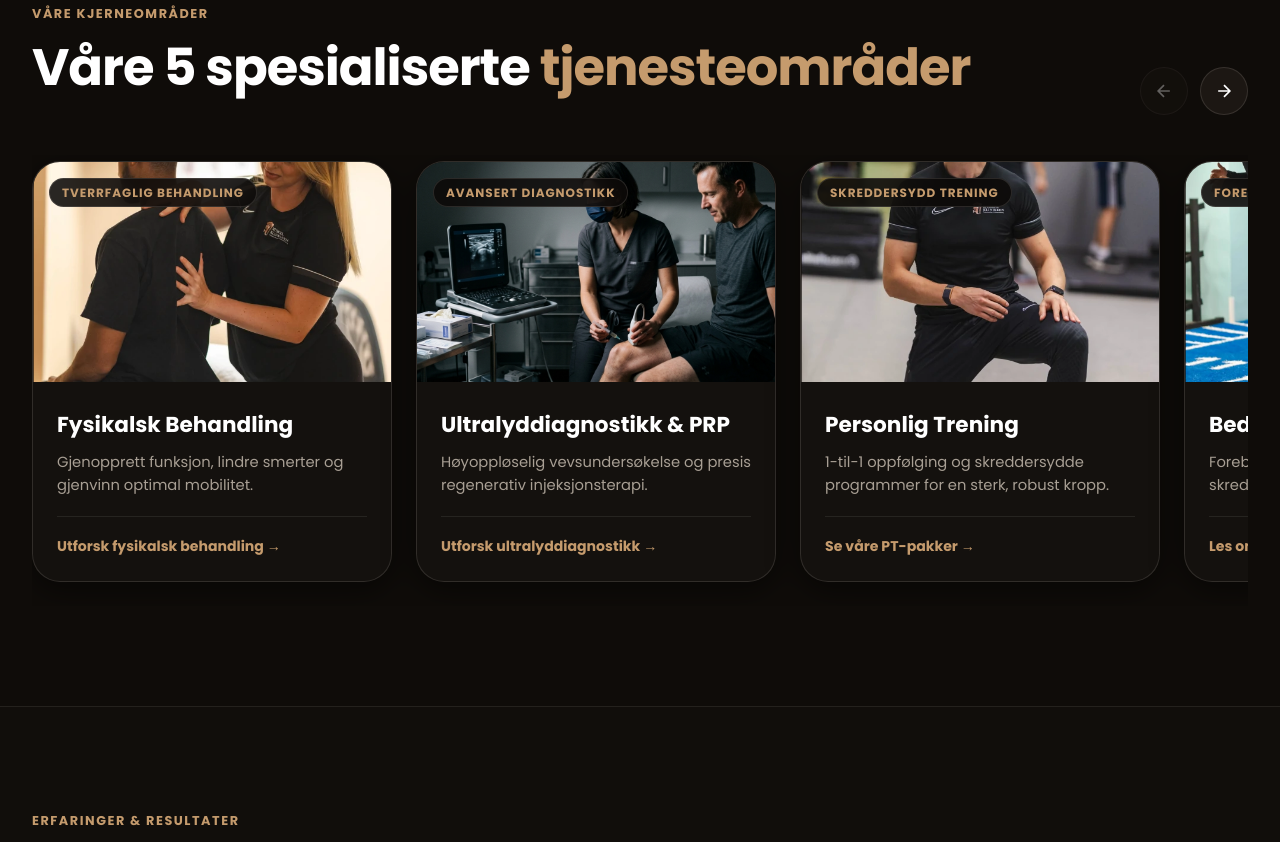
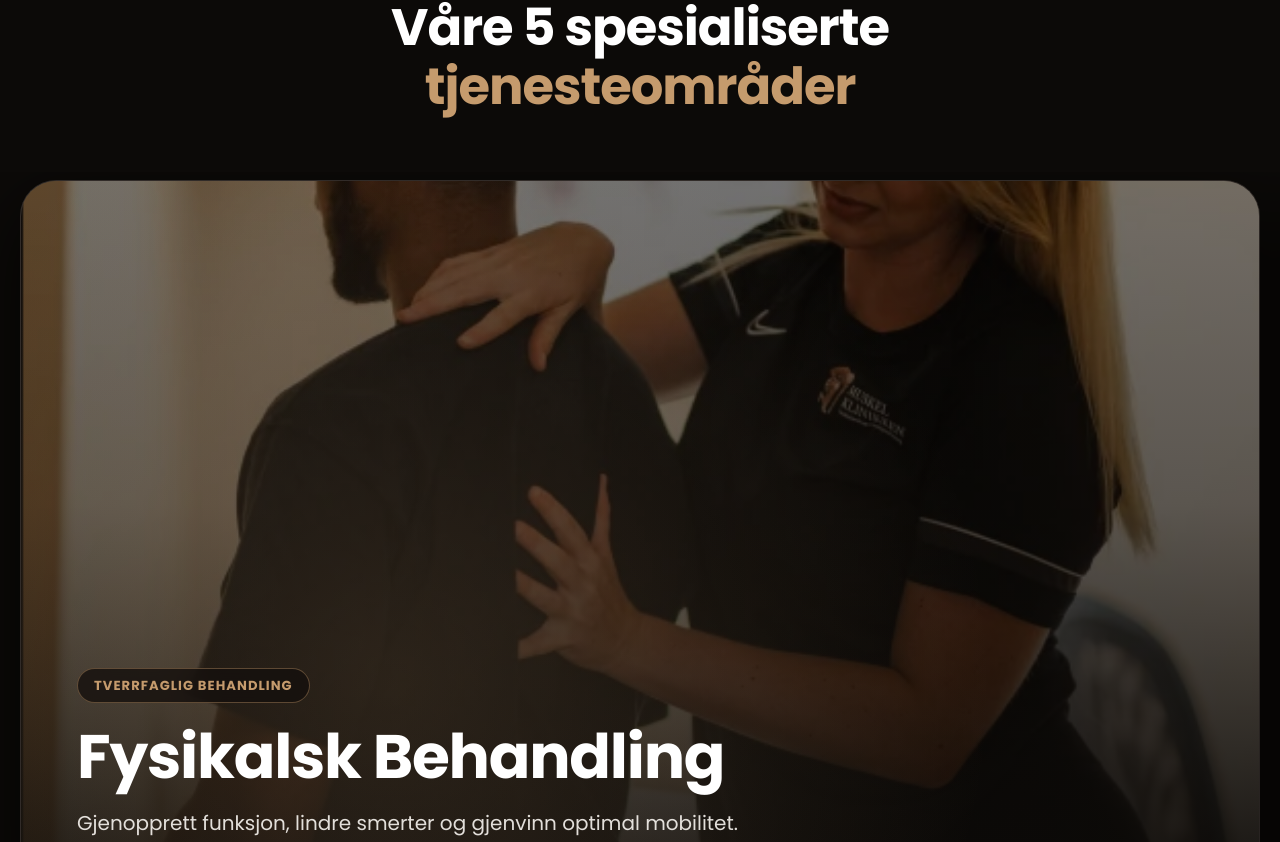
Before and after one commit to bees-arc/muskelklinikken, a Next.js app: page / in a window 1280 px wide. Shown: the part 1798-2640 px from the top of the page. Built offline with nearby package versions, Linux system fonts and the light colour scheme.

Commit message:
feat: initialize core design system with coffee-inspired aesthetic and base components

```diff
--- a/src/app/globals.css
+++ b/src/app/globals.css
@@ -1277,132 +1277,154 @@ button {
    ========================================================== */
 .pillars-showcase-section {
   padding-block: 100px;
-  background: #0f0c09;
-}
-
-.pillars-head-flex {
-  display: flex;
-  align-items: flex-end;
-  justify-content: space-between;
-  margin-bottom: 40px;
-}
-
-.pillars-carousel-track {
-  display: flex;
-  gap: 24px;
+  background: #0c0a08;
+  padding-block: 60px 80px;
+  overflow: hidden;
+}
+
+.pillars-fullscreen-track {
+  display: flex;
+  gap: 28px;
   overflow-x: auto;
   scroll-snap-type: x mandatory;
   scrollbar-width: none;
   -ms-overflow-style: none;
+  padding-inline: max(20px, calc((100vw - 1400px) / 2 + 20px));
   padding-bottom: 24px;
-  padding-top: 6px;
-}
-.pillars-carousel-track::-webkit-scrollbar {
+  padding-top: 8px;
+}
+.pillars-fullscreen-track::-webkit-scrollbar {
   display: none;
 }
 
-.pillar-carousel-card {
-  flex: 0 0 360px;
-  scroll-snap-align: start;
-  background: var(--bg-surface);
+.service-hero-card {
+  flex: 0 0 min(1360px, calc(100vw - 40px));
+  scroll-snap-align: center;
+  position: relative;
+  min-height: 720px;
+  border-radius: 36px;
+  overflow: hidden;
+  background: #140f0c;
   border: 1px solid var(--border-card);
-  border-radius: 28px;
-  overflow: hidden;
-  box-shadow: var(--shadow-md);
-  transition: all 0.3s var(--ease-smooth);
-  display: flex;
-  flex-direction: column;
+  box-shadow: 0 25px 80px rgba(0, 0, 0, 0.75), inset 0 1px 0 rgba(255, 245, 235, 0.15);
+  display: flex;
+  align-items: flex-end;
   text-decoration: none;
-}
-.pillar-carousel-card:hover {
+  transition: transform 0.4s var(--ease-smooth), border-color 0.3s ease, box-shadow 0.3s ease;
+}
+.service-hero-card:hover {
   border-color: var(--border-coffee);
-  transform: translateY(-6px);
-  box-shadow: var(--shadow-lg), var(--shadow-coffee);
-}
-
-.pillar-card-image-wrap {
-  position: relative;
-  height: 220px;
-  overflow: hidden;
-  background: #17120e;
-}
-
-.pillar-card-image {
+  transform: translateY(-4px);
+  box-shadow: 0 30px 90px rgba(0, 0, 0, 0.85), var(--shadow-coffee);
+}
+
+.service-hero-media-wrap {
+  position: absolute;
+  inset: 0;
+  width: 100%;
+  height: 100%;
+  z-index: 1;
+}
+
+.service-hero-bg-img {
   width: 100%;
   height: 100%;
   object-fit: cover;
-  transition: transform 0.6s var(--ease-smooth);
-}
-.pillar-carousel-card:hover .pillar-card-image {
-  transform: scale(1.06);
-}
-
-.pillar-card-tag-pill {
+  filter: brightness(0.65) contrast(1.1);
+  transition: transform 0.8s var(--ease-smooth), filter 0.5s ease;
+}
+.service-hero-card:hover .service-hero-bg-img {
+  transform: scale(1.04);
+  filter: brightness(0.75) contrast(1.1);
+}
+
+.service-hero-dark-overlay {
   position: absolute;
-  top: 16px;
-  left: 16px;
-  background: rgba(12, 10, 8, 0.88);
-  border: 1px solid var(--border-card);
-  backdrop-filter: blur(12px);
-  color: var(--accent-coffee);
-  font-family: var(--font-heading);
-  font-size: 0.75rem;
+  inset: 0;
+  background: linear-gradient(
+    180deg,
+    rgba(12, 10, 8, 0.35) 0%,
+    rgba(12, 10, 8, 0.5) 45%,
+    rgba(12, 10, 8, 0.95) 100%
+  );
+  z-index: 2;
+}
+
+.service-hero-ambient-glow {
+  position: absolute;
+  inset: 0;
+  background: radial-gradient(
+    circle at 30% 70%,
+    rgba(197, 155, 109, 0.18) 0%,
+    transparent 60%
+  );
+  z-index: 3;
+}
+
+.service-hero-inner-content {
+  position: relative;
+  z-index: 10;
+  padding: 60px 56px;
+  max-width: 880px;
+  width: 100%;
+}
+
+.service-hero-tag-badge {
+  display: inline-flex;
+  align-items: center;
+  background: rgba(20, 16, 13, 0.8);
+  border: 1px solid rgba(197, 155, 109, 0.4);
+  backdrop-filter: blur(14px);
+  padding: 6px 16px;
+  border-radius: 9999px;
+  margin-bottom: 20px;
+  color: var(--accent-coffee);
+  font-family: var(--font-heading);
+  font-size: 0.82rem;
   font-weight: 700;
   text-transform: uppercase;
   letter-spacing: 0.08em;
-  padding: 4px 12px;
-  border-radius: 999px;
-}
-
-.pillar-card-body {
-  padding: 26px 24px 22px;
-  display: flex;
-  flex-direction: column;
-  flex-grow: 1;
-}
-
-.pillar-card-heading {
-  font-family: var(--font-heading);
-  font-size: 1.35rem;
-  font-weight: 700;
-  color: #ffffff;
-  margin-bottom: 8px;
+}
+
+.service-hero-title {
+  font-family: var(--font-heading);
+  font-size: clamp(2.4rem, 4.8vw, 4rem);
+  font-weight: 700;
+  line-height: 1.1;
+  letter-spacing: -0.02em;
+  color: #ffffff;
+  margin-bottom: 16px;
   transition: color 0.2s ease;
 }
-.pillar-carousel-card:hover .pillar-card-heading {
-  color: var(--accent-coffee);
-}
-
-.pillar-card-tagline {
-  font-size: 0.92rem;
-  color: var(--text-2);
-  line-height: 1.55;
-  margin-bottom: 20px;
-  flex-grow: 1;
-}
-
-.pillar-card-footer {
-  margin-top: auto;
-  padding-top: 16px;
-  border-top: 1px solid var(--border-subtle);
-}
-
-.pillar-link-btn {
-  font-family: var(--font-heading);
-  font-size: 0.88rem;
-  font-weight: 700;
-  color: var(--accent-coffee);
-  transition: transform 0.2s ease;
-  display: inline-flex;
-  align-items: center;
-}
-.pillar-carousel-card:hover .pillar-link-btn {
-  transform: translateX(4px);
-}
-
-@media (max-width: 768px) {
-  .pillar-carousel-card {
-    flex: 0 0 300px;
+.service-hero-card:hover .service-hero-title {
+  color: var(--accent-coffee);
+}
+
+.service-hero-tagline {
+  font-size: clamp(1.05rem, 1.8vw, 1.25rem);
+  color: rgba(247, 244, 239, 0.9);
+  line-height: 1.6;
+  max-width: 680px;
+  margin-bottom: 0;
+}
+
+@media (max-width: 900px) {
+  .service-hero-card {
+    min-height: 560px;
+    border-radius: 28px;
+  }
+  .service-hero-inner-content {
+    padding: 36px 24px;
+  }
+}
+
+@media (max-width: 600px) {
+  .service-hero-card {
+    min-height: 480px;
+    border-radius: 24px;
+  }
+  .service-hero-inner-content {
+    padding: 28px 20px;
   }
 }
 
--- a/src/components/Pillars.tsx
+++ b/src/components/Pillars.tsx
@@ -1,6 +1,5 @@
 'use client'
 
-import { useState, useRef } from 'react'
 import ScrollReveal from './ScrollReveal'
 
 const PILLARS = [
@@ -10,7 +9,6 @@ const PILLARS = [
     title: 'Fysikalsk Behandling',
     tagline: 'Gjenopprett funksjon, lindre smerter og gjenvinn optimal mobilitet.',
     link: '/fysikalske-behandling',
-    linkText: 'Utforsk fysikalsk behandling →',
     image: '/images/service_physical.webp',
   },
   {
@@ -19,7 +17,6 @@ const PILLARS = [
     title: 'Ultralyddiagnostikk & PRP',
     tagline: 'Høyoppløselig vevsundersøkelse og presis regenerativ injeksjonsterapi.',
     link: '/ultralyddiagnostikk',
-    linkText: 'Utforsk ultralyddiagnostikk →',
     image: '/images/service_injection.png',
   },
   {
@@ -28,7 +25,6 @@ const PILLARS = [
     title: 'Personlig Trening',
     tagline: '1-til-1 oppfølging og skreddersydde programmer for en sterk, robust kropp.',
     link: '/personlig-trening',
-    linkText: 'Se våre PT-pakker →',
     image: '/images/service_pt.webp',
   },
   {
@@ -37,7 +33,6 @@ const PILLARS = [
     title: 'Bedriftstrening & Avtaler',
     tagline: 'Forebyggende helse, ergonomi og skreddersydde avtaler for bedrifter.',
     link: '/bedriftsavtale',
-    linkText: 'Les om bedriftsavtaler →',
     image: '/images/service_bedrift.webp',
   },
   {
@@ -46,106 +41,62 @@ const PILLARS = [
     title: 'Coaching & Mental Trening',
     tagline: 'Helhetlig veiledning for kropp, sinn, stressmestring og prestasjon.',
     link: 'https://coachcamacho.com/en/',
-    linkText: 'Besøk Coach Camacho ↗',
     image: '/images/service_coaching.webp',
   },
 ]
 
 export default function Pillars() {
-  const sliderRef = useRef<HTMLDivElement>(null)
-  const [canScrollLeft, setCanScrollLeft] = useState(false)
-  const [canScrollRight, setCanScrollRight] = useState(true)
-
-  const checkScroll = () => {
-    if (!sliderRef.current) return
-    const { scrollLeft, scrollWidth, clientWidth } = sliderRef.current
-    setCanScrollLeft(scrollLeft > 20)
-    setCanScrollRight(scrollLeft < scrollWidth - clientWidth - 20)
-  }
-
-  const scroll = (direction: 'left' | 'right') => {
-    if (!sliderRef.current) return
-    const cardWidth = 380
-    const scrollAmount = direction === 'left' ? -cardWidth : cardWidth
-    sliderRef.current.scrollBy({ left: scrollAmount, behavior: 'smooth' })
-  }
-
   return (
     <section className="pillars-showcase-section" id="tjenester">
-      <div className="container">
-        {/* Section Header with Left/Right Carousel Controls */}
-        <div className="pillars-head-flex">
-          <ScrollReveal>
+      <div className="container" style={{ marginBottom: '40px' }}>
+        {/* Section Header */}
+        <ScrollReveal className="section-head-center">
           <span className="section-tag-cyan">Våre Kjerneområder</span>
           <h2 className="section-title-large">
             Våre 5 spesialiserte <em className="accent-serif">tjenesteområder</em>
           </h2>
         </ScrollReveal>
-
-          {/* Navigation Arrow Buttons */}
-          <div className="slider-nav-arrows">
-            <button
-              onClick={() => scroll('left')}
-              className={`slider-arrow-btn ${!canScrollLeft ? 'is-disabled' : ''}`}
-              aria-label="Forrige tjeneste"
-            >
-              <svg width="20" height="20" viewBox="0 0 24 24" fill="none" stroke="currentColor" strokeWidth="2">
-                <path d="M19 12H5M12 19l-7-7 7-7" />
-              </svg>
-            </button>
-            <button
-              onClick={() => scroll('right')}
-              className={`slider-arrow-btn ${!canScrollRight ? 'is-disabled' : ''}`}
-              aria-label="Neste tjeneste"
-            >
-              <svg width="20" height="20" viewBox="0 0 24 24" fill="none" stroke="currentColor" strokeWidth="2">
-                <path d="M5 12h14M12 5l7 7-7 7" />
-              </svg>
-            </button>
-          </div>
       </div>
 
-        {/* Horizontal Carousel Track */}
-        <div
-          ref={sliderRef}
-          onScroll={checkScroll}
-          className="pillars-carousel-track"
-        >
+      {/* Full-width Horizontal Scroll Track */}
+      <div className="pillars-fullscreen-track">
         {PILLARS.map((p) => (
           <a
             key={p.id}
             href={p.link}
             target={p.link.startsWith('http') ? '_blank' : '_self'}
             rel={p.link.startsWith('http') ? 'noopener noreferrer' : undefined}
-              className="pillar-carousel-card"
+            className="service-hero-card"
           >
-              {/* Top Image Banner */}
-              <div className="pillar-card-image-wrap">
+            {/* Full-bleed Background Image */}
+            <div className="service-hero-media-wrap">
               <img
                 src={p.image}
                 alt={p.title}
-                  className="pillar-card-image"
+                className="service-hero-bg-img"
                 loading="lazy"
               />
-                <div className="pillar-card-tag-pill">{p.tag}</div>
+              <div className="service-hero-dark-overlay" />
+              <div className="service-hero-ambient-glow" />
             </div>
 
-              {/* Card Body */}
-              <div className="pillar-card-body">
-                <h3 className="pillar-card-heading">{p.title}</h3>
-                <p className="pillar-card-tagline">{p.tagline}</p>
+            {/* Content Overlay matching Hero Card */}
+            <div className="service-hero-inner-content">
+              <div className="service-hero-tag-badge">
+                <span>{p.tag}</span>
+              </div>
 
-                {/* Card Bottom Link */}
-                <div className="pillar-card-footer">
-                  <span className="pillar-link-btn">
-                    {p.linkText}
-                  </span>
-                </div>
+              <h3 className="service-hero-title">
+                {p.title}
+              </h3>
+
+              <p className="service-hero-tagline">
+                {p.tagline}
+              </p>
             </div>
           </a>
         ))}
       </div>
-      </div>
     </section>
   )
 }
```
Also changed, not shown: src/components/Hero.tsx (+0 -57 lines). Lines whose indentation alone changed are shown as unchanged.
